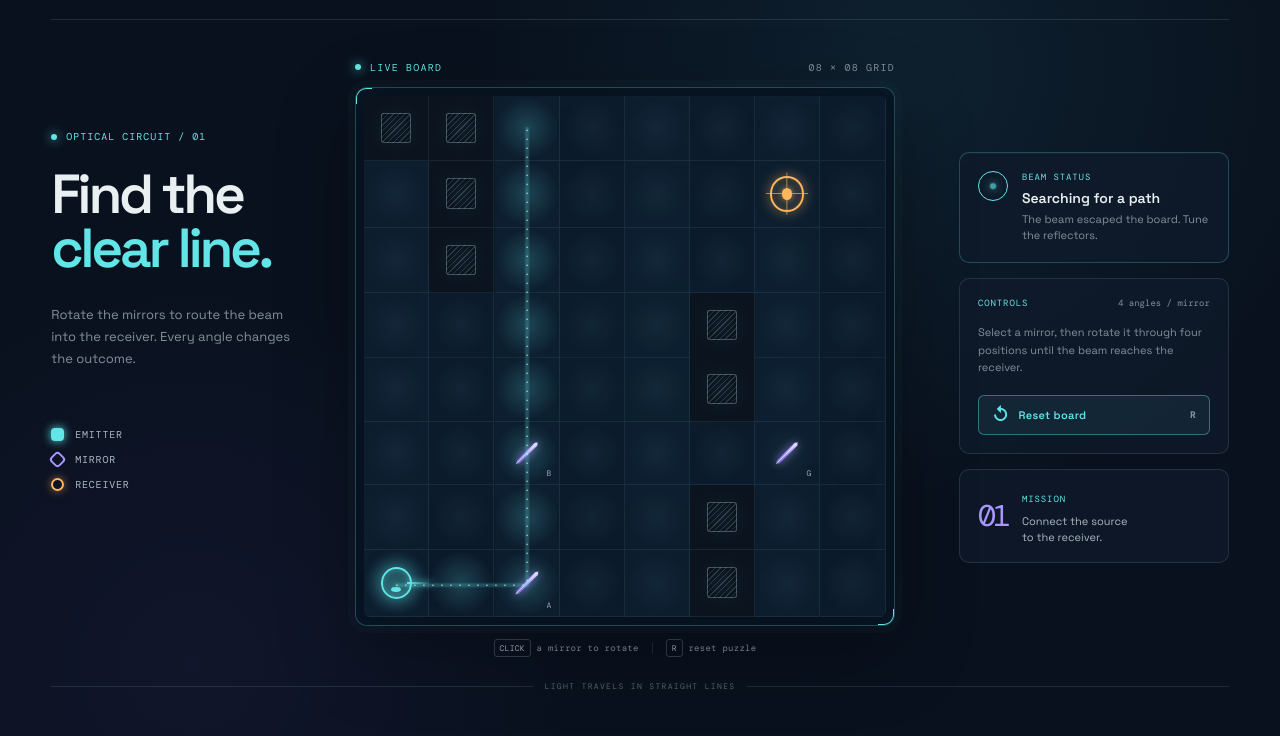
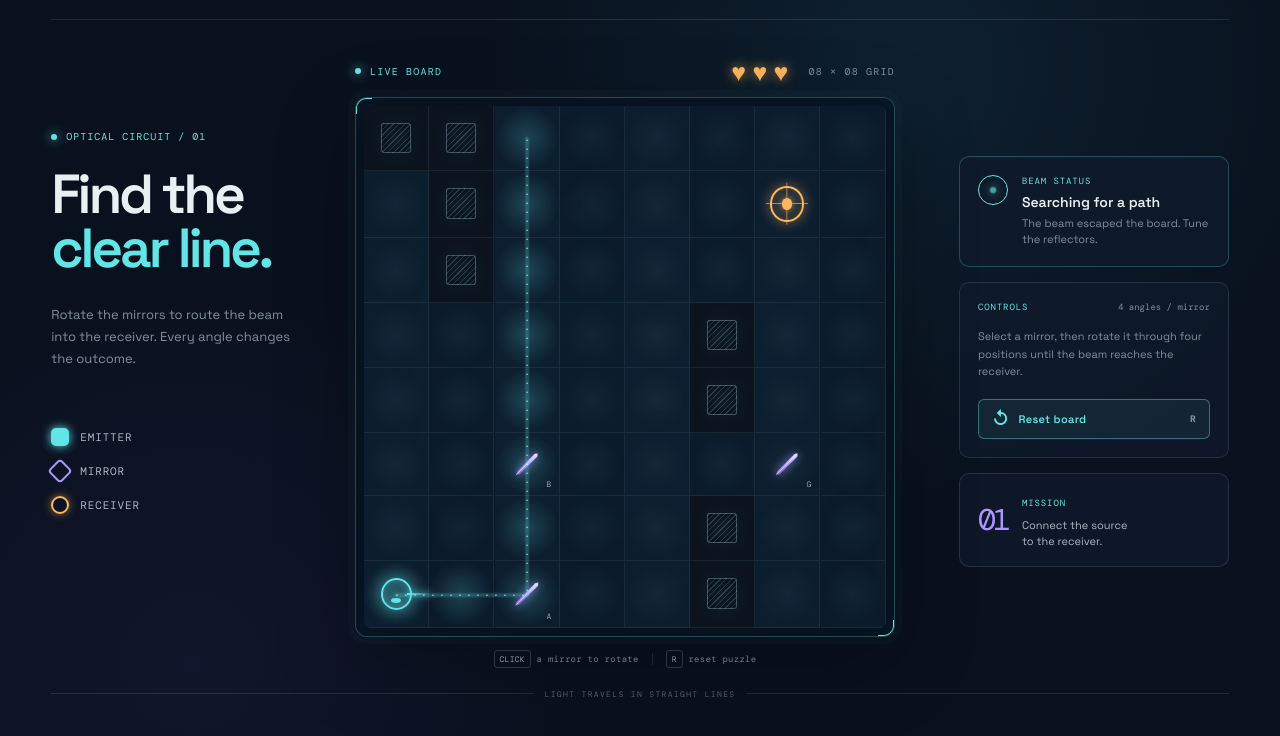
Before and after one commit to yuksekalim/2d-lazer-oyun, a plain HTML site: page src/ui/index.html in a window 1280 px wide. Shown: the part 58-794 px from the top of the page. Drawn offline with nearby package versions, Linux system fonts and the light colour scheme.

Commit message:
feat(ui): add visible lives and enlarge legend

```diff
--- a/src/ui/app.js
+++ b/src/ui/app.js
@@ -9,6 +9,7 @@ const boardElement = document.querySelector('#game-board');
 const boardWrap = document.querySelector('#board-wrap');
 const beamLayer = document.querySelector('#beam-layer');
 const moveCountElement = document.querySelector('#move-count');
+const livesRow = document.querySelector('#lives-row');
 const statusCard = document.querySelector('#status-card');
 const statusKicker = document.querySelector('#status-kicker');
 const statusTitle = document.querySelector('#status-title');
@@ -20,6 +21,7 @@ const winResetButton = document.querySelector('#win-reset-button');
 
 let boardState = createInitialState();
 let moveCount = 0;
+let lives = 3;
 let lastSimulation = simulatePlaceholder(boardState);
 
 function createInitialState() {
@@ -62,6 +64,13 @@ function updateStatus(simulation) {
     };
     const copy = states[simulation.terminalReason] || states.boundary;
     statusCard.dataset.state = copy.state;
+    if (lives === 0 && !simulation.targetHit) {
+        statusCard.dataset.state = 'blocked';
+        statusKicker.textContent = 'NO ATTEMPTS LEFT';
+        statusTitle.textContent = 'Reset to recalibrate';
+        statusDetail.textContent = 'The circuit needs a fresh start before you can try again.';
+        return;
+    }
     statusKicker.textContent = copy.kicker;
     statusTitle.textContent = copy.title;
     statusDetail.textContent = copy.detail;
@@ -78,12 +87,23 @@ function render({ animatedMirrorId = null } = {}) {
     });
 
     moveCountElement.textContent = moveCount;
+    livesRow.setAttribute('aria-label', `${lives} ${lives === 1 ? 'life' : 'lives'} remaining`);
+    livesRow.querySelectorAll('.heart').forEach((heart) => {
+        const isFilled = Number(heart.dataset.life) <= lives;
+        heart.classList.toggle('is-filled', isFilled);
+        heart.textContent = isFilled ? '♥' : '♡';
+    });
     boardWrap.dataset.terminalReason = lastSimulation.terminalReason;
     updateStatus(lastSimulation);
     animateLaser(beamLayer);
 
     if (animatedMirrorId) animateMirror(elements.mirrorButtons.get(animatedMirrorId));
     animateTarget(elements.targetElement, lastSimulation.targetHit);
+
+    elements.mirrorButtons.forEach((mirrorButton) => {
+        mirrorButton.disabled = lives === 0 || lastSimulation.targetHit;
+        if (lives === 0) mirrorButton.setAttribute('aria-label', 'No attempts remaining. Reset the board to continue.');
+    });
 
     if (lastSimulation.targetHit) {
         winMoves.textContent = moveCount;
@@ -100,12 +120,15 @@ function rotateMirror(mirrorId) {
 
     mirror.orientation = (mirror.orientation + 1) % 4;
     moveCount += 1;
+    const nextSimulation = simulatePlaceholder(boardState);
+    if (!nextSimulation.targetHit) lives = Math.max(0, lives - 1);
     render({ animatedMirrorId: mirrorId });
 }
 
 function resetGame() {
     boardState = createInitialState();
     moveCount = 0;
+    lives = 3;
     winOverlay.hidden = true;
     render();
     boardElement.querySelector('.mirror-button')?.focus();
--- a/src/ui/index.html
+++ b/src/ui/index.html
@@ -36,7 +36,14 @@
                 <section class="board-panel" aria-label="Laser mirror puzzle">
                     <div class="board-heading">
                         <span class="board-heading-label"><span class="live-dot"></span> LIVE BOARD</span>
-                        <span class="board-size">08 × 08 GRID</span>
+                        <div class="board-heading-tools">
+                            <div class="board-lives" id="lives-row" aria-live="polite" aria-label="3 lives remaining">
+                                <span class="heart is-filled" data-life="1" aria-hidden="true">♥</span>
+                                <span class="heart is-filled" data-life="2" aria-hidden="true">♥</span>
+                                <span class="heart is-filled" data-life="3" aria-hidden="true">♥</span>
+                            </div>
+                            <span class="board-size">08 × 08 GRID</span>
+                        </div>
                     </div>
                     <div class="board-wrap" id="board-wrap">
                         <div id="game-board" class="game-board" role="grid" aria-label="8 by 8 laser puzzle board"></div>
--- a/src/ui/styles.css
+++ b/src/ui/styles.css
@@ -155,10 +155,10 @@ h1 em, h2 em { color: var(--cyan); font-style: normal; }
 
 .legend {
     display: grid;
-    gap: 12px;
+    gap: 16px;
     margin-top: 58px;
     color: var(--muted-bright);
-    font-size: 10px;
+    font-size: 11px;
     letter-spacing: 0.08em;
     text-transform: uppercase;
 }
@@ -167,12 +167,12 @@ h1 em, h2 em { color: var(--cyan); font-style: normal; }
 
 .legend-swatch {
     display: inline-block;
-    width: 13px;
-    height: 13px;
+    width: 18px;
+    height: 18px;
     border-radius: 4px;
 }
 
-.source-swatch { background: var(--cyan); box-shadow: 0 0 10px var(--cyan); }
+.source-swatch { border-radius: 5px; background: var(--cyan); box-shadow: 0 0 10px var(--cyan); }
 .mirror-swatch { border: 2px solid var(--violet); transform: rotate(45deg); }
 .target-swatch { border: 2px solid var(--orange); border-radius: 50%; box-shadow: 0 0 9px rgba(255,182,92,.55); }
 
@@ -188,7 +188,12 @@ h1 em, h2 em { color: var(--cyan); font-style: normal; }
 }
 
 .board-heading-label { display: flex; align-items: center; gap: 9px; color: var(--cyan); }
+.board-heading-tools { display: flex; align-items: center; gap: 19px; }
 .board-size { color: var(--muted); }
+.board-lives { display: flex; align-items: center; gap: 5px; min-height: 26px; }
+.heart { display: inline-block; color: rgba(255, 182, 92, .25); font-family: Georgia, serif; font-size: 25px; line-height: 1; text-shadow: 0 0 0 transparent; transition: color 260ms ease, transform 260ms ease, text-shadow 260ms ease; }
+.heart.is-filled { color: var(--orange); text-shadow: 0 0 12px rgba(255, 182, 92, .7); }
+.heart:not(.is-filled) { transform: scale(.88); }
 
 .board-wrap {
     position: relative;
@@ -259,6 +264,8 @@ h1 em, h2 em { color: var(--cyan); font-style: normal; }
 
 .mirror-button { position: relative; z-index: 3; display: grid; width: 84%; height: 84%; padding: 0; place-items: center; border: 0; border-radius: 8px; background: transparent; cursor: pointer; }
 .mirror-button:hover, .mirror-button:focus-visible { background: rgba(169, 151, 255, .12); outline: none; }
+.mirror-button:disabled { cursor: not-allowed; opacity: .48; }
+.mirror-button:disabled:hover { background: transparent; }
 .mirror-button:focus-visible { box-shadow: 0 0 0 2px var(--cyan), 0 0 16px rgba(97,229,230,.55); }
 .mirror-glyph { position: relative; display: block; width: 68%; height: 68%; transform: rotate(var(--mirror-angle)); transition: transform 420ms cubic-bezier(.2,.8,.2,1); }
 .mirror-glyph::before { position: absolute; top: 10%; left: 50%; width: 4px; height: 80%; border-radius: 5px; background: linear-gradient(180deg, #d8d0ff, var(--violet) 45%, #7063c8); box-shadow: 0 0 8px rgba(169,151,255,.8); content: ''; transform: translateX(-50%) rotate(45deg); }
```
